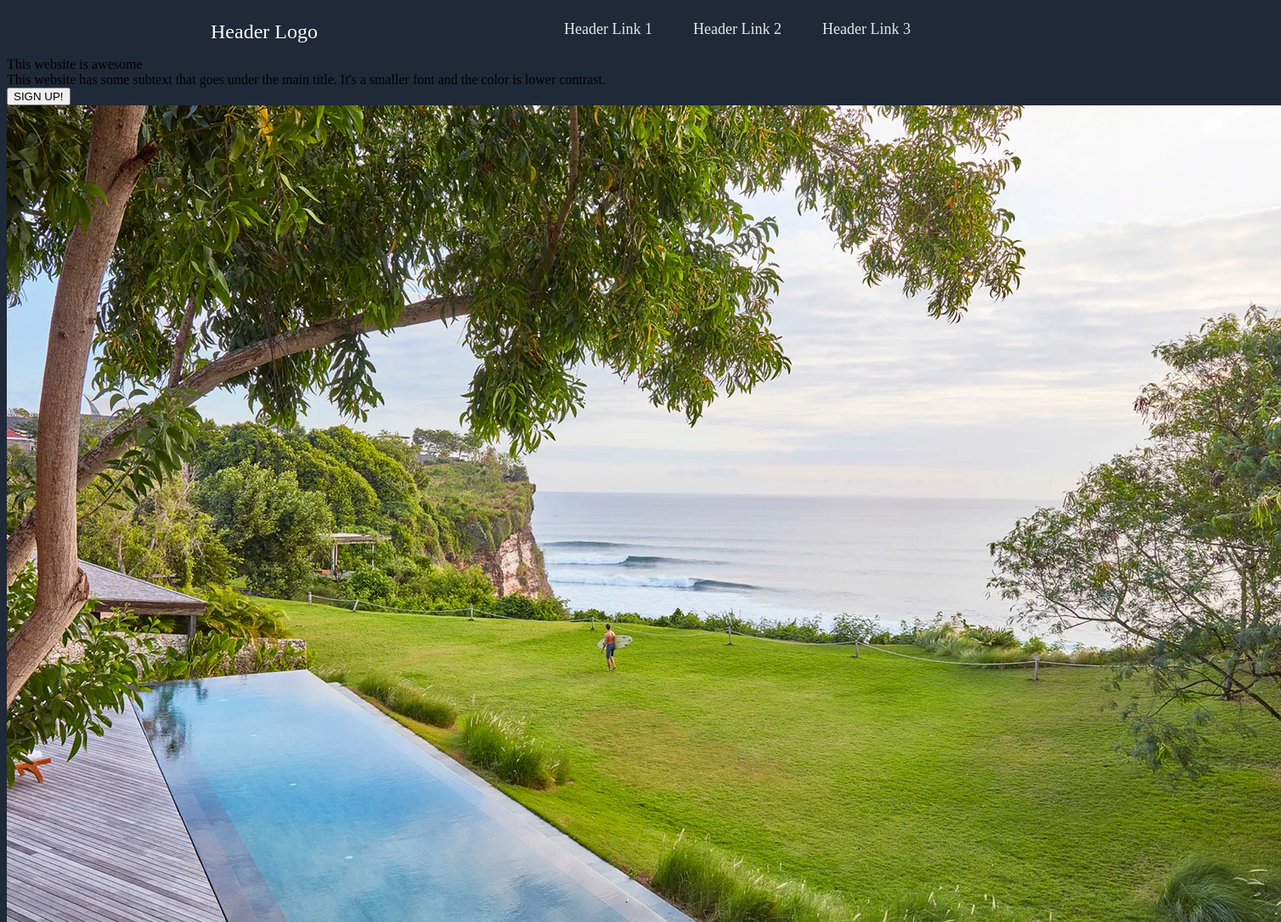
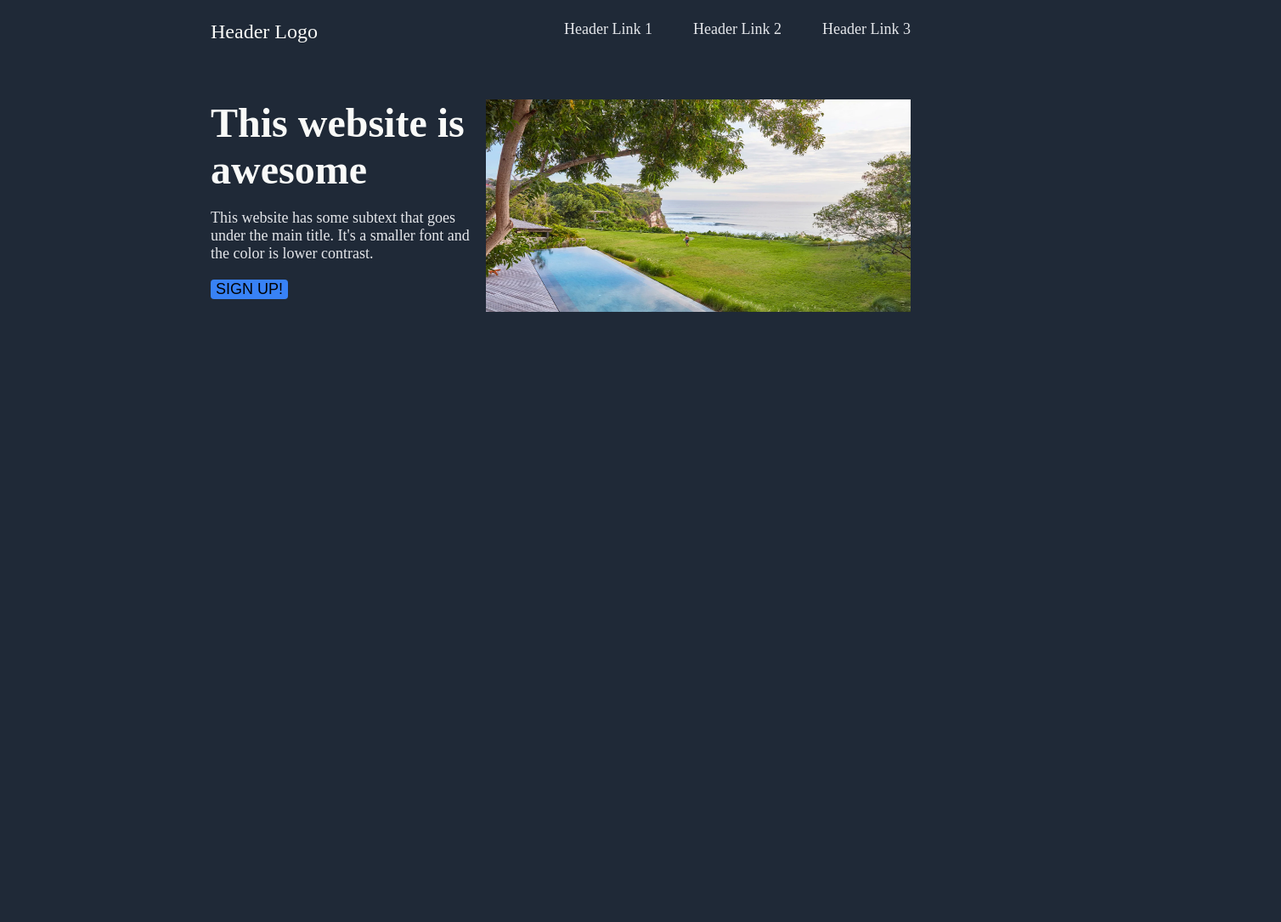
Before and after one commit to MarioLisbona/Landing-Page, a plain HTML site: page index.html in a window 1280 px wide. Shown: the whole page at 85% size, 1508 px wide, since content can reach past the window. After the commit the page ends 800 px from the top, so only its background shows below. Drawn offline with Linux system fonts and the light colour scheme.

Commit message:
add CSS for hero section

```diff
--- a/style.css
+++ b/style.css
@@ -17,6 +17,42 @@ body {
     display: flex;
 }
 
+.hero-container {
+    display: flex;
+    justify-content: space-between;
+    padding: 50px 200px 50px 200px;
+}
+
+.hero-title {
+    display: flex;
+    flex-wrap: wrap;
+    width: 350px;
+    padding-left: 40px;
+}
+
+.hero-title .title {
+    font-size: 48px;
+    font-weight: 900;
+    color: #F9FAF8;
+}
+
+.hero-title .subtext {
+    font-size: 18px;
+    color: #E5E7EB;
+}
+
+.hero-title button {
+    font-size: 18px;
+    background-color: #3882F6;
+    border: none;
+    border-radius: 4px;
+}
+
+.hero-container img {
+    height: 250px;
+    width: 500px;
+}
+
 a {
     font-size: 18px;
     color: #E5E7EB;
```
